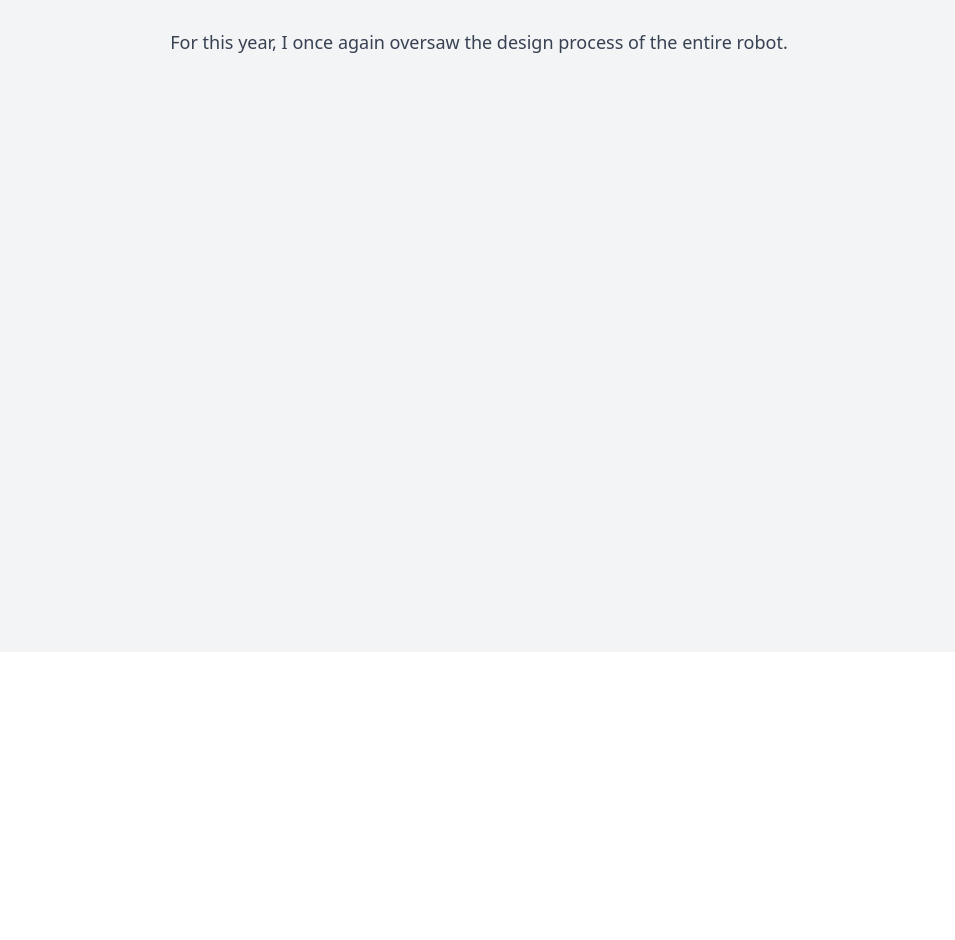
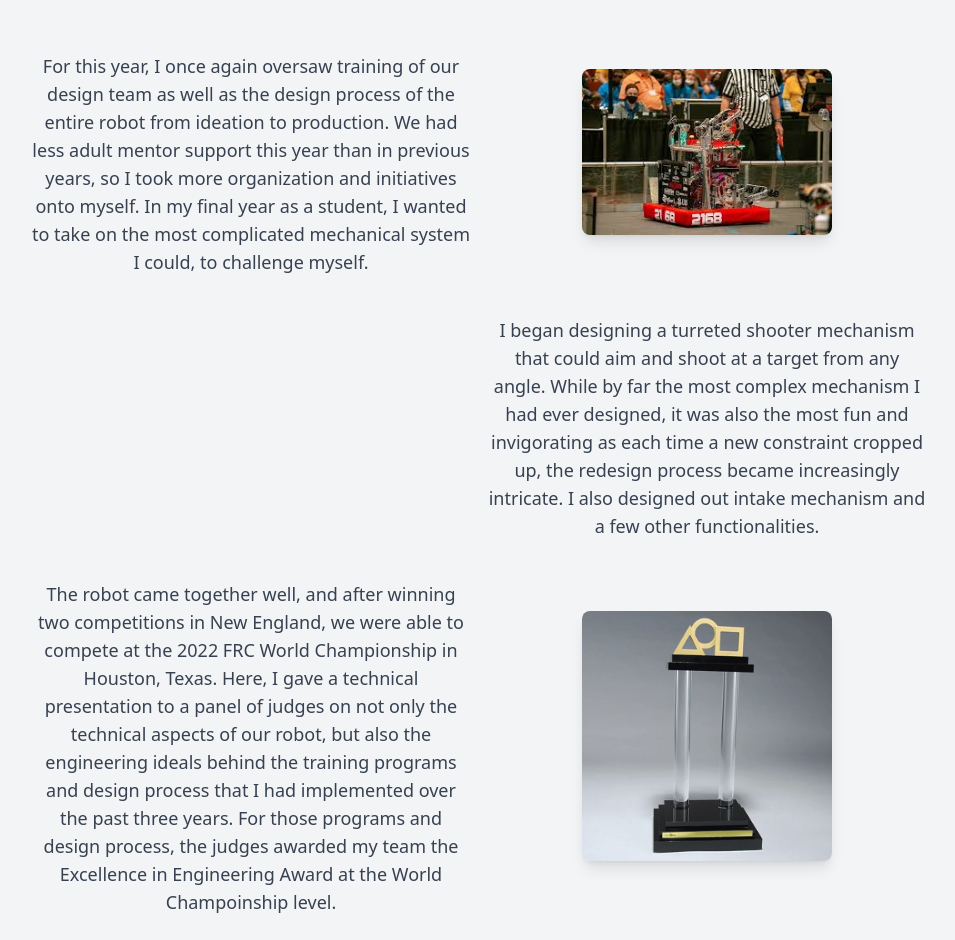
Before and after one commit to Elliot-Reese/Reese-Portfolio, a Next.js app: page /projects/2022robot in a window 1280 px wide. Shown: the part 148-1088 px from the top of the page, without its empty margins (161-1116 px from the left). Before the commit the page ends 800 px from the top, so only its background shows below. Built offline with nearby package versions, Linux system fonts and the light colour scheme.

Commit message:
2022 update, need renders

```diff
--- a/src/app/projects/2022robot/page.tsx
+++ b/src/app/projects/2022robot/page.tsx
@@ -1,3 +1,5 @@
+import Image from 'next/image';
+
 export default function Home() {
   return (
     <div className="min-h-screen bg-gray-100 dark:bg-gray-900 p-6">
@@ -25,9 +27,52 @@ export default function Home() {
 
       <div className="max-w-4xl mx-auto text-center mt-4">
         <h1 className="text-5xl font-bold text-gray-900 dark:text-white">FRC 2022 Robot</h1>
-        <p className="text-lg text-gray-700 dark:text-gray-300 mt-6">
-          For this year, I once again oversaw the design process of the entire robot.
-        </p>
+        <div className="grid grid-cols-1 md:grid-cols-2 gap-4 mt-6">
+          <div>
+            <p className="text-lg text-gray-700 dark:text-gray-300 mt-6">
+              For this year, I once again oversaw training of our design team as well as the design process of the entire robot from ideation to production.
+              We had less adult mentor support this year than in previous years, so I took more organization and initiatives onto myself.
+              In my final year as a student, I wanted to take on the most complicated mechanical system I could, to challenge myself.
+            </p>
+          </div>
+          <div className="flex items-center justify-center mt-2 mb-2">
+            <Image
+              src="/images/2022-robot1.jpg"
+              alt="FRC 2168 2022 Robot"
+              width={250}
+              height={175}
+              className="rounded-lg shadow-lg"
+            />
+          </div>
+          <div>
+            <p className="text-lg text-gray-700 dark:text-gray-300 mt-6">
+            </p>
+          </div>
+          <div>
+            <p className="text-lg text-gray-700 dark:text-gray-300 mt-6">
+              I began designing a turreted shooter mechanism that could aim and shoot at a target from any angle.
+              While by far the most complex mechanism I had ever designed, it was also the most fun and invigorating as each time a new constraint cropped up, the redesign process became increasingly intricate.
+              I also designed out intake mechanism and a few other functionalities.
+            </p>
+          </div>
+          <div>
+            <p className="text-lg text-gray-700 dark:text-gray-300 mt-6">
+              The robot came together well, and after winning two competitions in New England, we were able to compete at the 2022 FRC World Championship in Houston, Texas.
+              Here, I gave a technical presentation to a panel of judges on not only the technical aspects of our robot, but also the engineering ideals behind the training programs and design process that I had implemented over the past three years.
+              For those programs and design process, the judges awarded my team the Excellence in Engineering Award at the World Champoinship level.
+              </p>
+          </div>
+          <div className="flex items-center justify-center mt-2 mb-2">
+            <Image
+              src="/images/excellence-in-engineering.webp"
+              alt="Excellence in Engineering Award"
+              width={250}
+              height={175}
+              className="rounded-lg shadow-lg"
+            />
+          </div>
+        </div>
+
 
       </div>
     </div>
```
Also changed, not shown: public/images/2022-robot1.jpg (added), public/images/excellence-in-engineering.webp (added).
